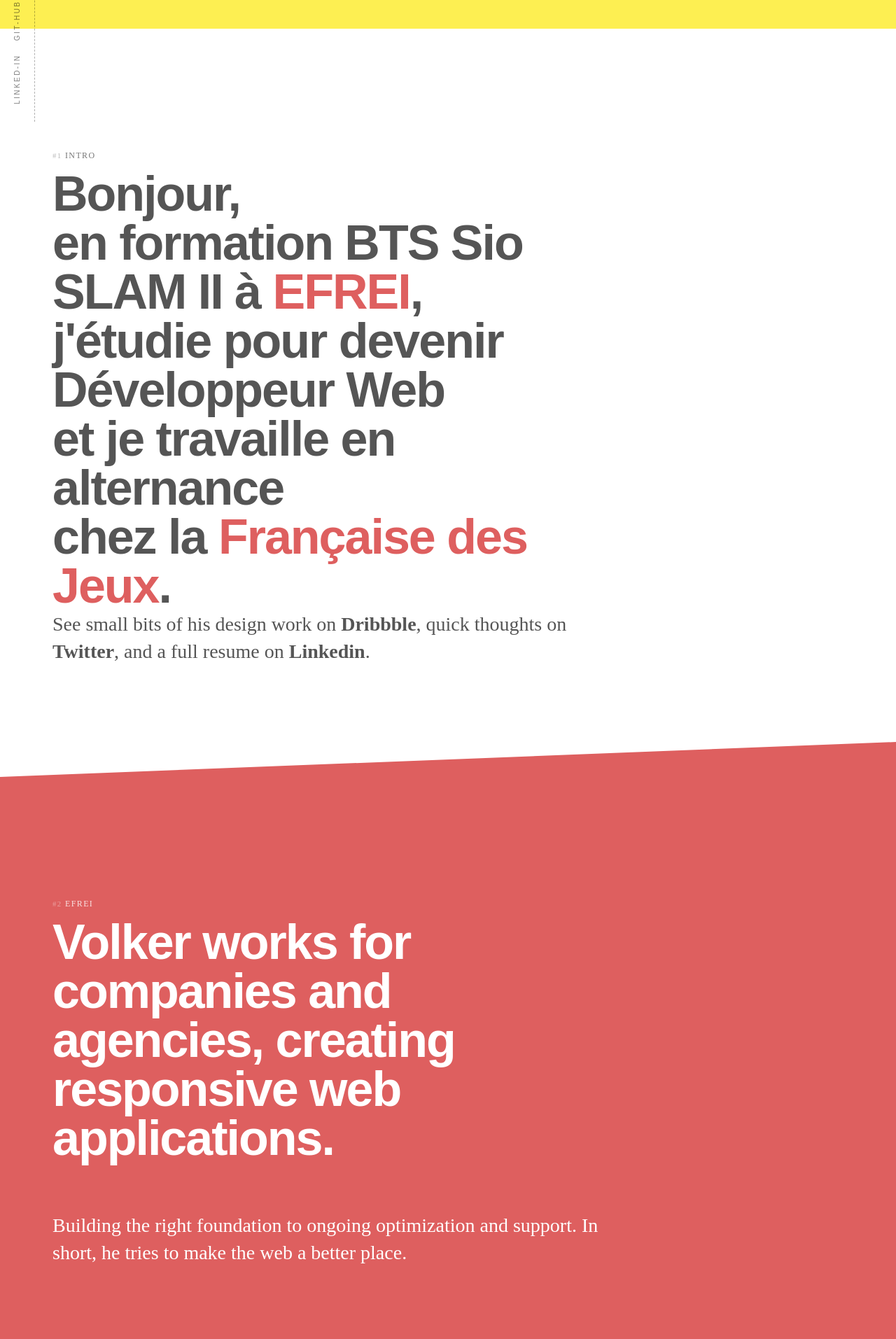
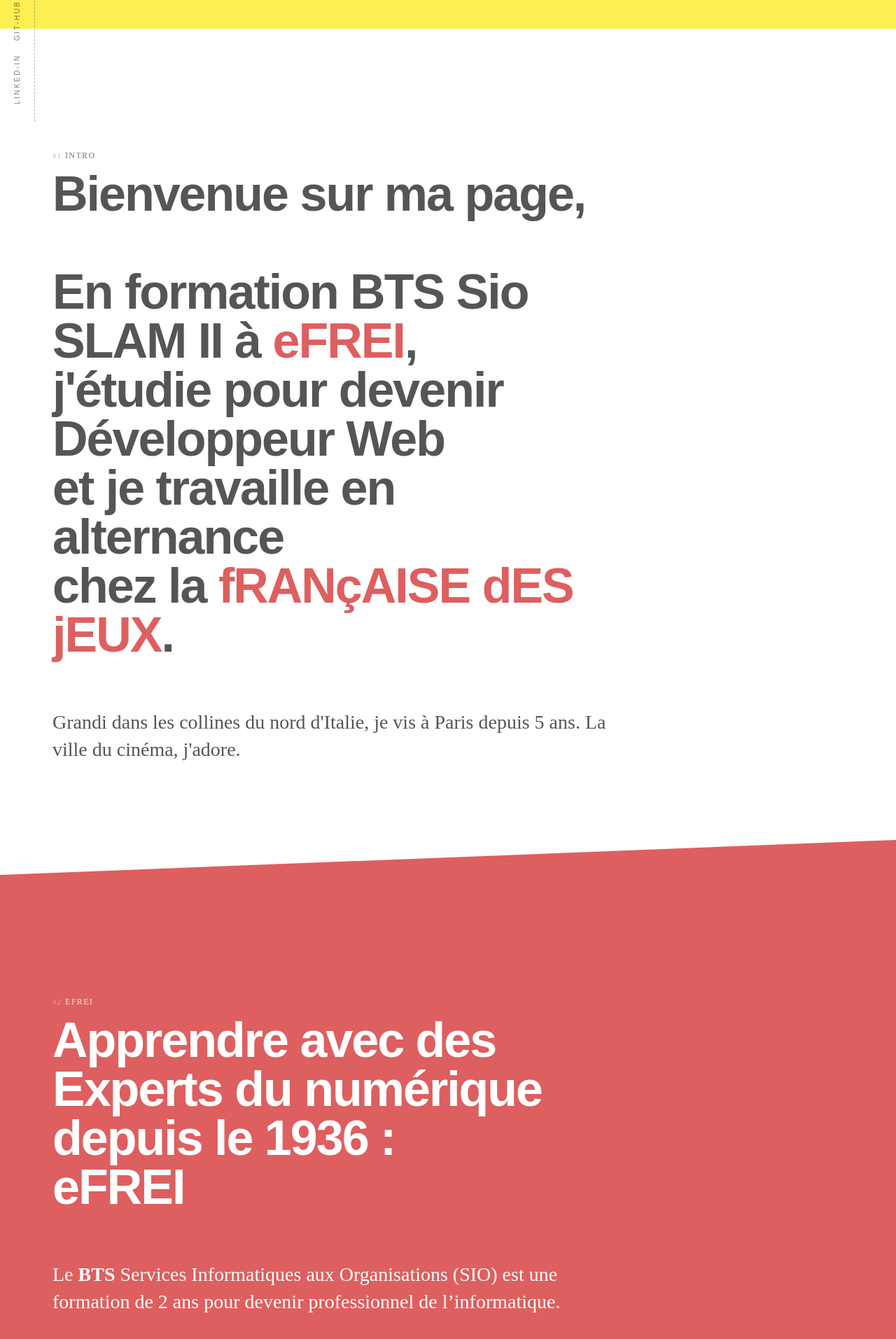
Before and after one commit to Simone-Me/Portfolio, a PHP site: page / in a window 1280 px wide. Shown: the part 626-2539 px from the top of the page at 70% size. Run offline with PHP 8.4, Linux system fonts and the light colour scheme; some libraries are stand-ins or nearby versions.

Commit message:
text to the page

```diff
--- a/index.css
+++ b/index.css
@@ -441,17 +441,10 @@
   color: #343436;
   opacity: 0.7;
 }
-
-.block h1 {
-  margin: 0 !important;
-}
-
-#efrei-link:hover {
+#efrei-link:hover,
+#bts-link:hover {
   color: #0d7cc0;
 }
 #fdj-link:hover {
   color: #282d87;
 }
-a:-webkit-any-link {
-  text-decoration: none;
-}
--- a/index.html
+++ b/index.html
@@ -86,11 +86,11 @@
         <div class="block">
           <a class="pre" href="#intro"><span>#1</span>Intro</a>
           <h1>
-            Bonjour, <br />
-            en formation BTS Sio SLAM II à
+            Bienvenue sur ma page, <br /><br />
+            En formation BTS Sio SLAM II à
             <span>
               <a id="efrei-link" href="https://www.efrei.fr/" target="_blank"
-                >EFREI</a
+                >eFREI</a
               ></span
             >,<br />
             j'étudie pour devenir Développeur Web<br />
@@ -101,16 +101,13 @@
                 id="fdj-link"
                 href="https://www.groupefdj.com/"
                 target="_blank"
-                >Française des Jeux</a
+                >fRANçAISE dES jEUX</a
               ></span
             >.
           </h1>
           <p class="lead">
-            See small bits of his design work on
-            <a href="https://dribbble.com/hellovolker" class="link">Dribbble</a
-            >, quick thoughts on
-            <a href="https://twitter.com/hellovolker" class="link">Twitter</a>,
-            and a full resume on <a href="#" class="link">Linkedin</a>.
+            Grandi dans les collines du nord d'Italie, je vis à Paris depuis 5
+            ans. La ville du cinéma, j'adore.
           </p>
         </div>
       </div>
@@ -129,12 +126,51 @@
         <div class="block">
           <a class="pre" href="#about"><span>#2</span>EFREI</a>
           <h2>
-            Volker works for companies and agencies, creating responsive web
-            applications.
+            Apprendre avec des Experts du numérique depuis le 1936 : <br />eFREI
           </h2>
           <p class="lead">
-            Building the right foundation to ongoing optimization and support.
-            In short, he tries to make the web a better place.
+            Le
+            <a
+              id="bts-link"
+              href="https://www.efrei.fr/programmes-experts/bts-sio/"
+              target="_blank"
+              >BTS</a
+            >
+            Services Informatiques aux Organisations (SIO) est une formation de
+            2 ans pour devenir professionnel de l’informatique.
+          </p>
+          <br />
+          <p>
+            Le cursus en Solutions Logicielles et Applications Métiers <br />
+            (SLAM) vise à : <br /><br />
+          </p>
+          <ul>
+            <li>Concevoir une solution applicative;</li>
+            <br />
+            <li>
+              Garantir la disponibilité, l’intégrité et la confidentialité des
+              services informatiques et des données de l’organisation face à des
+              cyberattaques;
+            </li>
+            <br />
+            <li>
+              Exploiter une base documentaire économique, juridique et
+              managériale;
+            </li>
+            <br />
+          </ul>
+          <br />
+          <h3>Prochaine étape : Bachelor Ingenirie Numérique</h3>
+          <p>________________________________________________________</p>
+          <br />
+
+          <h2>Compétences acquise :</h2>
+          <p class="lead">
+            HTML + CSS <br />
+            Java <br />
+            JS <br />
+            PHP <br />
+            SQL
           </p>
         </div>
       </div>
@@ -152,13 +188,15 @@
       <div class="section__inner">
         <div class="block">
           <a class="pre" href="#clients"><span>#3</span>FDJ</a>
-          <h2>
-            Volker works with corporations, institutions and startups in a wide
-            range of industries.
-          </h2>
+          <h3>2023 - 2024</h3>
+          <h2>FDJ - QA aTOMATICIEN & déVELOPPEUR wEB</h2>
           <p class="lead">
-            Here are some of his clients, he has had the pleasure working with:
+            Actuelment développeur chez FDJ à Boulogne, premier acteur français
+            et parmi les leaders mondiaux des jeux d’argent et de hasard, je
+            réalise une application de gestion des fichets JSON nécessaire aux
+            QA et IQ de l'équipe.
           </p>
+          <br />
         </div>
       </div>
     </section>
@@ -175,9 +213,9 @@
       <div class="section__inner">
         <div class="block">
           <a class="pre" href="#portfolio"><span>#4</span>Projets</a>
-          <h2>Portfolio Item #1</h2>
+          <h2>Projet #1</h2>
           <p class="lead">
-            Here are some of his clients, he has had the pleasure working with.
+            AMENIC et A-AMENIC. <br />Applications de géstion de cinéma.
           </p>
         </div>
       </div>
@@ -186,8 +224,8 @@
     <section class="section section--portfolio" id="portfolio2">
       <div class="section__inner">
         <div class="block">
-          <h2>Portfolio Item #2</h2>
-          <p>Descripton of said portfolio item.</p>
+          <h2>Projet #2</h2>
+          <p>PANTANI, en l'honneur de Marco Panani.</p>
         </div>
       </div>
       <svg
@@ -208,7 +246,7 @@
         <div class="block">
           <a class="pre" href="#contact"><span>#5</span>Contact</a>
           <h2>
-            For work inquiries<br />please email:<br />
+            Pour tout renseignement et collaboration <br />voici email:<br />
             <span
               ><a
                 href="https://mail.google.com/mail/?view=cm&fs=1&to=simone.melotti96@gmail.com&su=INFORMATION&body=Bonjour Simone, après avoir consulté votre portfolio je voudrais vous contacter à propos de"
```
